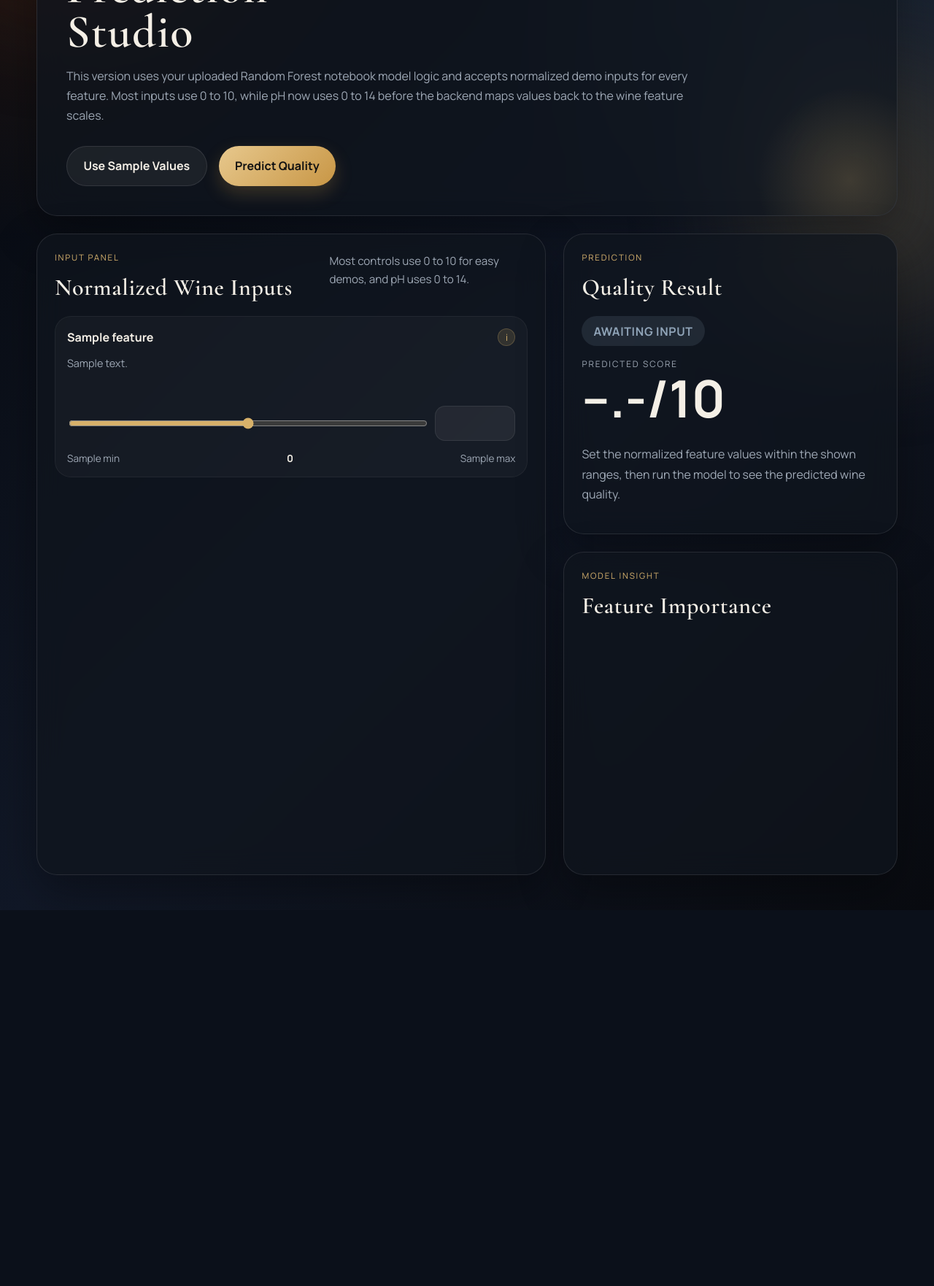
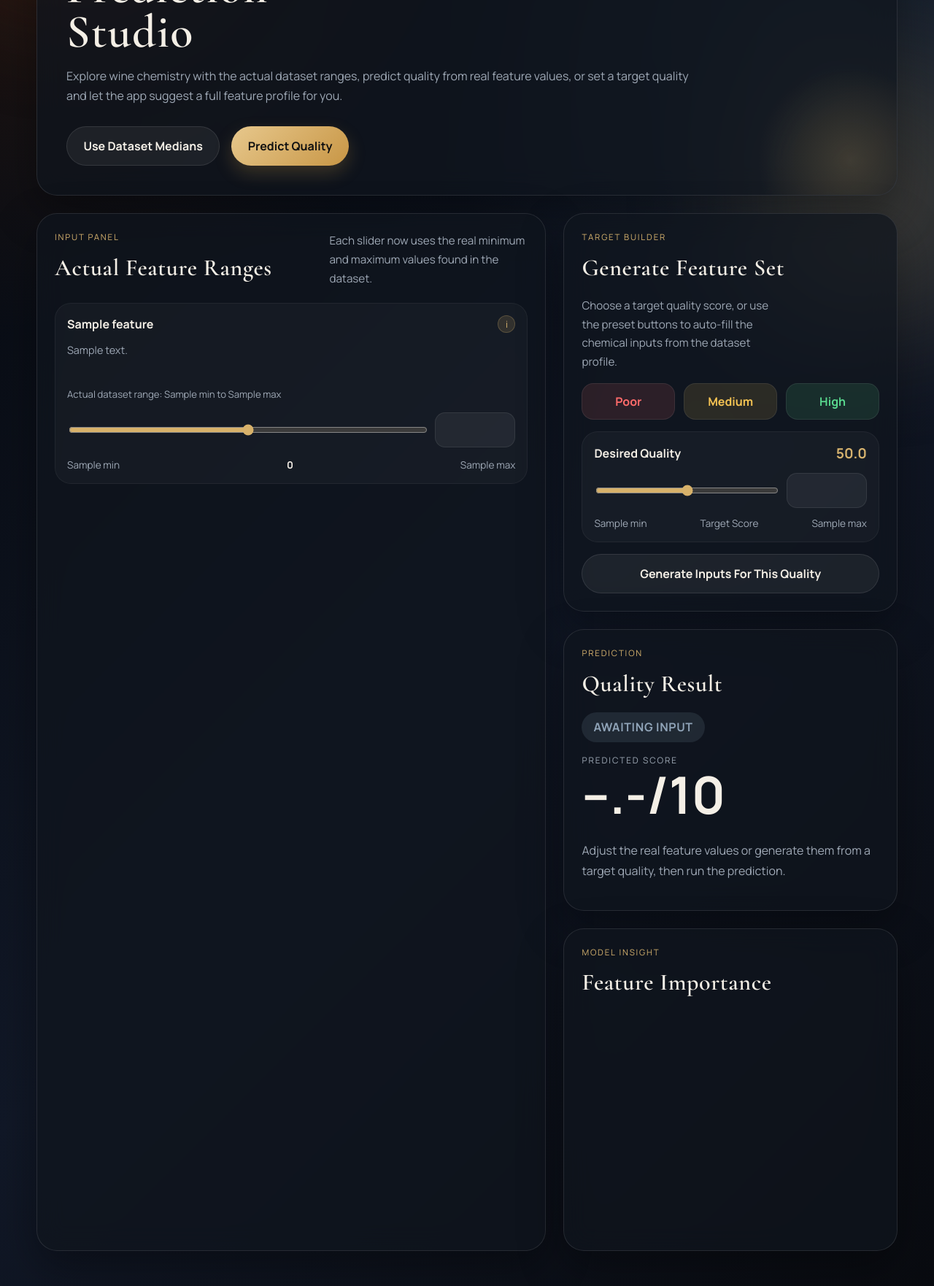
Before and after one commit to yaiamshivam/wine-quality-predictor, a Flask app: template templates/index.html in a window 1280 px wide. Shown: the part 271-2033 px from the top of the page at 73% size. Before the commit the page ends 1518 px from the top, so only its background shows below. Run offline with Flask 3, Linux system fonts and the light colour scheme; the template is opened without the code that fills it: most values are stand-ins (such as "Sample title", 1, 10 or a date in 2020); a map, chart or similar area stays blank; parts of the project's set-up code (start-up, migrations or seed data) failed here and were passed over.

Commit message:
Add actual feature ranges and target quality generator

```diff
--- a/app.py
+++ b/app.py
@@ -20,10 +20,8 @@ def clamp_score_by_label(score: float, label: str, calibration_rules: dict[str,
     return score
 
 
-def denormalize_value(normalized_value: float, actual_min: float, actual_max: float, ui_max: float) -> float:
-    if actual_max == actual_min:
-        return actual_min
-    return actual_min + ((normalized_value / ui_max) * (actual_max - actual_min))
+def nearest_target_key(target_quality: float, available_keys: list[str]) -> str:
+    return min(available_keys, key=lambda key: abs(float(key) - target_quality))
 
 
 if not MODEL_PATH.exists():
@@ -42,6 +40,9 @@ feature_metadata = model_package["feature_metadata"]
 feature_importance = model_package["feature_importance"]
 feature_ranges = model_package["feature_ranges"]
 calibration_rules = model_package["calibration_rules"]
+quality_range = model_package["quality_range"]
+quality_presets = model_package["quality_presets"]
+target_feature_profiles = model_package["target_feature_profiles"]
 
 app = Flask(__name__)
 
@@ -52,6 +53,8 @@ def index():
         "index.html",
         feature_metadata=feature_metadata,
         feature_importance=feature_importance,
+        quality_range=quality_range,
+        quality_presets=quality_presets,
     )
 
 
@@ -63,23 +66,16 @@ def predict():
         actual_values = []
         for column in feature_columns:
             api_name = feature_labels[column]
-            normalized_value = float(payload[api_name])
-            ui_min = feature_ranges[api_name]["ui_min"]
-            ui_max = feature_ranges[api_name]["ui_max"]
-            if normalized_value < ui_min or normalized_value > ui_max:
-                return jsonify({"error": f"{api_name} must be between {ui_min:g} and {ui_max:g}."}), 400
-            actual_values.append(
-                denormalize_value(
-                    normalized_value,
-                    feature_ranges[api_name]["actual_min"],
-                    feature_ranges[api_name]["actual_max"],
-                    ui_max,
-                )
-            )
+            value = float(payload[api_name])
+            min_value = feature_ranges[api_name]["actual_min"]
+            max_value = feature_ranges[api_name]["actual_max"]
+            if value < min_value or value > max_value:
+                return jsonify({"error": f"{api_name} must be between {min_value:.2f} and {max_value:.2f}."}), 400
+            actual_values.append(value)
     except KeyError as exc:
         return jsonify({"error": f"Missing field: {exc.args[0]}"}), 400
     except (TypeError, ValueError):
-        return jsonify({"error": "All inputs must be numeric and within their allowed ranges."}), 400
+        return jsonify({"error": "All inputs must be numeric and within the shown dataset ranges."}), 400
 
     features_df = pd.DataFrame([actual_values], columns=feature_columns)
     features_scaled = scaler_model.transform(features_df)
@@ -97,5 +93,31 @@ def predict():
     )
 
 
+@app.post("/recommend-features")
+def recommend_features():
+    payload = request.get_json(silent=True) or {}
+    try:
+        target_quality = float(payload["target_quality"])
+    except KeyError:
+        return jsonify({"error": "Missing field: target_quality"}), 400
+    except (TypeError, ValueError):
+        return jsonify({"error": "target_quality must be numeric."}), 400
+
+    min_quality = float(quality_range["min"])
+    max_quality = float(quality_range["max"])
+    if target_quality < min_quality or target_quality > max_quality:
+        return jsonify({"error": f"target_quality must be between {min_quality:.1f} and {max_quality:.1f}."}), 400
+
+    matched_key = nearest_target_key(target_quality, list(target_feature_profiles.keys()))
+    suggested_features = target_feature_profiles[matched_key]
+    return jsonify(
+        {
+            "target_quality": round(float(matched_key), 1),
+            "quality_label": "Low" if float(matched_key) <= 4 else ("Medium" if float(matched_key) <= 6 else "High"),
+            "features": suggested_features,
+        }
+    )
+
+
 if __name__ == "__main__":
     app.run(debug=True)
--- a/static/script.js
+++ b/static/script.js
@@ -1,21 +1,26 @@
 const form = document.getElementById("predictionForm");
 const predictButton = document.getElementById("predictButton");
 const sampleButton = document.getElementById("sampleButton");
+const generateButton = document.getElementById("generateButton");
 const loadingIndicator = document.getElementById("loadingIndicator");
 const errorMessage = document.getElementById("errorMessage");
 const qualityBadge = document.getElementById("qualityBadge");
 const qualityScore = document.getElementById("qualityScore");
 const resultCaption = document.getElementById("resultCaption");
+const targetQualitySlider = document.getElementById("targetQualitySlider");
+const targetQualityNumber = document.getElementById("targetQualityNumber");
+const targetQualityValue = document.getElementById("targetQualityValue");
+const presetButtons = document.querySelectorAll(".chip-button");
 
 const sliderInputs = document.querySelectorAll(".feature-slider");
-const numberInputs = document.querySelectorAll(".feature-number");
+const numberInputs = document.querySelectorAll(".feature-number[data-target]");
 
-function formatValue(value) {
+function formatValue(value, decimals = 2) {
     const numericValue = Number(value);
     if (Number.isNaN(numericValue)) {
         return value;
     }
-    return numericValue.toFixed(1).replace(/\.0$/, "");
+    return numericValue.toFixed(decimals).replace(/\.00$/, "").replace(/(\.\d)0$/, "$1");
 }
 
 function syncDisplay(name, value) {
@@ -43,6 +48,20 @@ function attachSync(inputs, className) {
     });
 }
 
+function updateTargetQualityDisplay(value) {
+    targetQualityValue.textContent = formatValue(value, 1);
+}
+
+function syncTargetQuality(value, source) {
+    if (source !== "slider") {
+        targetQualitySlider.value = value;
+    }
+    if (source !== "number") {
+        targetQualityNumber.value = value;
+    }
+    updateTargetQualityDisplay(value);
+}
+
 function showError(message) {
     errorMessage.textContent = message;
     errorMessage.classList.remove("hidden");
@@ -56,7 +75,13 @@ function clearError() {
 function setLoading(isLoading) {
     loadingIndicator.classList.toggle("hidden", !isLoading);
     predictButton.disabled = isLoading;
+    generateButton.disabled = isLoading;
     predictButton.textContent = isLoading ? "Predicting..." : "Predict Quality";
+}
+
+function setGeneratorBusy(isBusy) {
+    generateButton.disabled = isBusy;
+    generateButton.textContent = isBusy ? "Generating..." : "Generate Inputs For This Quality";
 }
 
 function setResult(label, score) {
@@ -64,7 +89,7 @@ function setResult(label, score) {
     qualityBadge.textContent = label;
     qualityBadge.className = `quality-badge ${normalized}`;
     qualityScore.textContent = score;
-    resultCaption.textContent = `The notebook-based Random Forest model predicts this wine belongs to the ${label} quality band.`;
+    resultCaption.textContent = `The balanced model predicts this wine belongs to the ${label} quality band.`;
 }
 
 function collectPayload() {
@@ -88,6 +113,20 @@ function collectPayload() {
     }
 
     return payload;
+}
+
+function applyFeatureValues(values) {
+    Object.entries(values).forEach(([name, value]) => {
+        const numberInput = document.querySelector(`.feature-number[data-target="${name}"]`);
+        const sliderInput = document.querySelector(`.feature-slider[data-target="${name}"]`);
+        if (numberInput) {
+            numberInput.value = value;
+        }
+        if (sliderInput) {
+            sliderInput.value = value;
+        }
+        syncDisplay(name, value);
+    });
 }
 
 async function predictQuality() {
@@ -114,6 +153,41 @@ async function predictQuality() {
         showError(error.message);
     } finally {
         setLoading(false);
+    }
+}
+
+async function generateFeatureSet() {
+    clearError();
+    setGeneratorBusy(true);
+
+    try {
+        const targetQuality = Number(targetQualityNumber.value);
+        if (Number.isNaN(targetQuality)) {
+            throw new Error("Please enter a valid target quality score.");
+        }
+
+        const response = await fetch("/recommend-features", {
+            method: "POST",
+            headers: {
+                "Content-Type": "application/json",
+            },
+            body: JSON.stringify({ target_quality: targetQuality }),
+        });
+
+        const data = await response.json();
+        if (!response.ok) {
+            throw new Error(data.error || "Feature generation failed.");
+        }
+
+        applyFeatureValues(data.features);
+        qualityBadge.textContent = `${data.quality_label} Target`;
+        qualityBadge.className = `quality-badge ${data.quality_label.toLowerCase()}`;
+        qualityScore.textContent = `${formatValue(data.target_quality, 1)}/10`;
+        resultCaption.textContent = `The inputs were auto-filled from the dataset profile for a target quality of ${formatValue(data.target_quality, 1)}.`;
+    } catch (error) {
+        showError(error.message);
+    } finally {
+        setGeneratorBusy(false);
     }
 }
 
@@ -170,10 +244,31 @@ function drawFeatureImportanceChart() {
 attachSync(sliderInputs, "feature-slider");
 attachSync(numberInputs, "feature-number");
 drawFeatureImportanceChart();
+updateTargetQualityDisplay(targetQualitySlider.value);
 
 predictButton.addEventListener("click", predictQuality);
 sampleButton.addEventListener("click", applySampleValues);
+generateButton.addEventListener("click", generateFeatureSet);
 form.addEventListener("submit", (event) => {
     event.preventDefault();
     predictQuality();
 });
+
+targetQualitySlider.addEventListener("input", (event) => {
+    syncTargetQuality(event.target.value, "slider");
+});
+
+targetQualityNumber.addEventListener("input", (event) => {
+    syncTargetQuality(event.target.value, "number");
+});
+
+targetQualitySlider.addEventListener("change", generateFeatureSet);
+targetQualityNumber.addEventListener("change", generateFeatureSet);
+
+presetButtons.forEach((button) => {
+    button.addEventListener("click", () => {
+        const targetQuality = button.dataset.quality;
+        syncTargetQuality(targetQuality, null);
+        generateFeatureSet();
+    });
+});
--- a/static/style.css
+++ b/static/style.css
@@ -113,7 +113,9 @@ h2 {
 .hero-copy,
 .section-note,
 .feature-description,
-.result-caption {
+.result-caption,
+.generator-note,
+.feature-meta {
     color: var(--muted);
     line-height: 1.7;
 }
@@ -156,6 +158,10 @@ button:hover {
     border: 1px solid var(--border);
 }
 
+.wide-button {
+    width: 100%;
+}
+
 .panel-grid {
     display: grid;
     grid-template-columns: 1.45fr 0.95fr;
@@ -165,7 +171,8 @@ button:hover {
 
 .inputs-card,
 .result-card,
-.chart-card {
+.chart-card,
+.generator-card {
     padding: 1.5rem;
 }
 
@@ -191,6 +198,11 @@ button:hover {
     max-width: 17rem;
     margin: 0;
     font-size: 0.95rem;
+}
+
+.generator-note {
+    margin-top: 0;
+    margin-bottom: 1rem;
 }
 
 .feature-grid {
@@ -233,10 +245,16 @@ label {
 .feature-description {
     min-height: 3.4rem;
     font-size: 0.9rem;
-    margin: 0.75rem 0 1rem;
+    margin: 0.75rem 0 0.4rem;
 }
 
-.feature-inputs {
+.feature-meta {
+    margin: 0 0 0.9rem;
+    font-size: 0.82rem;
+}
+
+.feature-inputs,
+.quality-target-inputs {
     display: grid;
     grid-template-columns: 1fr 110px;
     gap: 0.8rem;
@@ -274,6 +292,62 @@ input[type="range"] {
 .current-value {
     color: var(--text);
     font-weight: 700;
+}
+
+.preset-row {
+    display: flex;
+    gap: 0.75rem;
+    margin-bottom: 1rem;
+    flex-wrap: wrap;
+}
+
+.chip-button {
+    flex: 1;
+    min-width: 90px;
+    padding: 0.8rem 1rem;
+    border-radius: 16px;
+    border: 1px solid rgba(255, 255, 255, 0.08);
+    background: rgba(255, 255, 255, 0.05);
+    color: var(--text);
+}
+
+.poor-chip {
+    background: rgba(255, 107, 107, 0.12);
+    color: var(--low);
+}
+
+.medium-chip {
+    background: rgba(246, 196, 83, 0.12);
+    color: var(--medium);
+}
+
+.high-chip {
+    background: rgba(89, 217, 142, 0.12);
+    color: var(--high);
+}
+
+.quality-target-block {
+    background: rgba(255, 255, 255, 0.03);
+    border: 1px solid rgba(255, 255, 255, 0.05);
+    border-radius: 22px;
+    padding: 1rem;
+    margin-bottom: 1rem;
+}
+
+.quality-target-header {
+    display: flex;
+    justify-content: space-between;
+    align-items: center;
+    margin-bottom: 0.9rem;
+}
+
+.quality-target-header strong {
+    font-size: 1.2rem;
+    color: var(--gold);
+}
+
+.target-range {
+    margin-top: 0.75rem;
 }
 
 .result-state {
@@ -388,7 +462,8 @@ input[type="range"] {
     .hero,
     .inputs-card,
     .result-card,
-    .chart-card {
+    .chart-card,
+    .generator-card {
         padding: 1.2rem;
         border-radius: 22px;
     }
@@ -397,15 +472,18 @@ input[type="range"] {
         grid-template-columns: 1fr;
     }
 
-    .feature-inputs {
+    .feature-inputs,
+    .quality-target-inputs {
         grid-template-columns: 1fr;
     }
 
-    .hero-actions {
+    .hero-actions,
+    .preset-row {
         flex-direction: column;
     }
 
-    button {
+    button,
+    .chip-button {
         width: 100%;
     }
 }
--- a/templates/index.html
+++ b/templates/index.html
@@ -18,11 +18,10 @@
             <div class="eyebrow">Machine Learning Showcase</div>
             <h1>Wine Quality Prediction Studio</h1>
             <p class="hero-copy">
-                This version uses your uploaded Random Forest notebook model logic and accepts normalized demo inputs for every feature.
-                Most inputs use 0 to 10, while pH now uses 0 to 14 before the backend maps values back to the wine feature scales.
+                Explore wine chemistry with the actual dataset ranges, predict quality from real feature values, or set a target quality and let the app suggest a full feature profile for you.
             </p>
             <div class="hero-actions">
-                <button id="sampleButton" class="secondary-button" type="button">Use Sample Values</button>
+                <button id="sampleButton" class="secondary-button" type="button">Use Dataset Medians</button>
                 <button id="predictButton" class="primary-button" type="button">Predict Quality</button>
             </div>
         </section>
@@ -32,9 +31,9 @@
                 <div class="section-heading">
                     <div>
                         <p class="section-kicker">Input Panel</p>
-                        <h2>Normalized Wine Inputs</h2>
+                        <h2>Actual Feature Ranges</h2>
                     </div>
-                    <p class="section-note">Most controls use 0 to 10 for easy demos, and pH uses 0 to 14.</p>
+                    <p class="section-note">Each slider now uses the real minimum and maximum values found in the dataset.</p>
                 </div>
 
                 <form id="predictionForm" class="feature-grid" novalidate>
@@ -45,6 +44,7 @@
                             <span class="tooltip" tabindex="0" aria-label="{{ feature.description }}">i</span>
                         </div>
                         <p class="feature-description">{{ feature.description }}</p>
+                        <p class="feature-meta">Actual dataset range: {{ feature.min }} to {{ feature.max }}</p>
                         <div class="feature-inputs">
                             <input
                                 id="{{ feature.name }}_slider"
@@ -80,6 +80,56 @@
             </section>
 
             <aside class="results-column">
+                <section class="card generator-card">
+                    <div class="section-heading compact">
+                        <div>
+                            <p class="section-kicker">Target Builder</p>
+                            <h2>Generate Feature Set</h2>
+                        </div>
+                    </div>
+
+                    <p class="section-note generator-note">Choose a target quality score, or use the preset buttons to auto-fill the chemical inputs from the dataset profile.</p>
+
+                    <div class="preset-row">
+                        <button class="chip-button poor-chip" type="button" data-preset="poor" data-quality="{{ quality_presets.poor }}">Poor</button>
+                        <button class="chip-button medium-chip" type="button" data-preset="medium" data-quality="{{ quality_presets.medium }}">Medium</button>
+                        <button class="chip-button high-chip" type="button" data-preset="high" data-quality="{{ quality_presets.high }}">High</button>
+                    </div>
+
+                    <div class="quality-target-block">
+                        <div class="quality-target-header">
+                            <label for="targetQualitySlider">Desired Quality</label>
+                            <strong id="targetQualityValue">{{ quality_range.default }}</strong>
+                        </div>
+                        <div class="quality-target-inputs">
+                            <input
+                                id="targetQualitySlider"
+                                type="range"
+                                min="{{ quality_range.min }}"
+                                max="{{ quality_range.max }}"
+                                step="{{ quality_range.step }}"
+                                value="{{ quality_range.default }}"
+                            >
+                            <input
+                                id="targetQualityNumber"
+                                class="feature-number"
+                                type="number"
+                                min="{{ quality_range.min }}"
+                                max="{{ quality_range.max }}"
+                                step="{{ quality_range.step }}"
+                                value="{{ quality_range.default }}"
+                            >
+                        </div>
+                        <div class="feature-range target-range">
+                            <span>{{ quality_range.min }}</span>
+                            <span>Target Score</span>
+                            <span>{{ quality_range.max }}</span>
+                        </div>
+                    </div>
+
+                    <button id="generateButton" class="secondary-button wide-button" type="button">Generate Inputs For This Quality</button>
+                </section>
+
                 <section class="card result-card">
                     <div class="section-heading compact">
                         <div>
@@ -98,7 +148,7 @@
                             <strong id="qualityScore">--.-/10</strong>
                         </div>
                         <p id="resultCaption" class="result-caption">
-                            Set the normalized feature values within the shown ranges, then run the model to see the predicted wine quality.
+                            Adjust the real feature values or generate them from a target quality, then run the prediction.
                         </p>
                     </div>
                 </section>
```
Also changed, not shown: build_model.py (+62 -26 lines), 1 other file.
